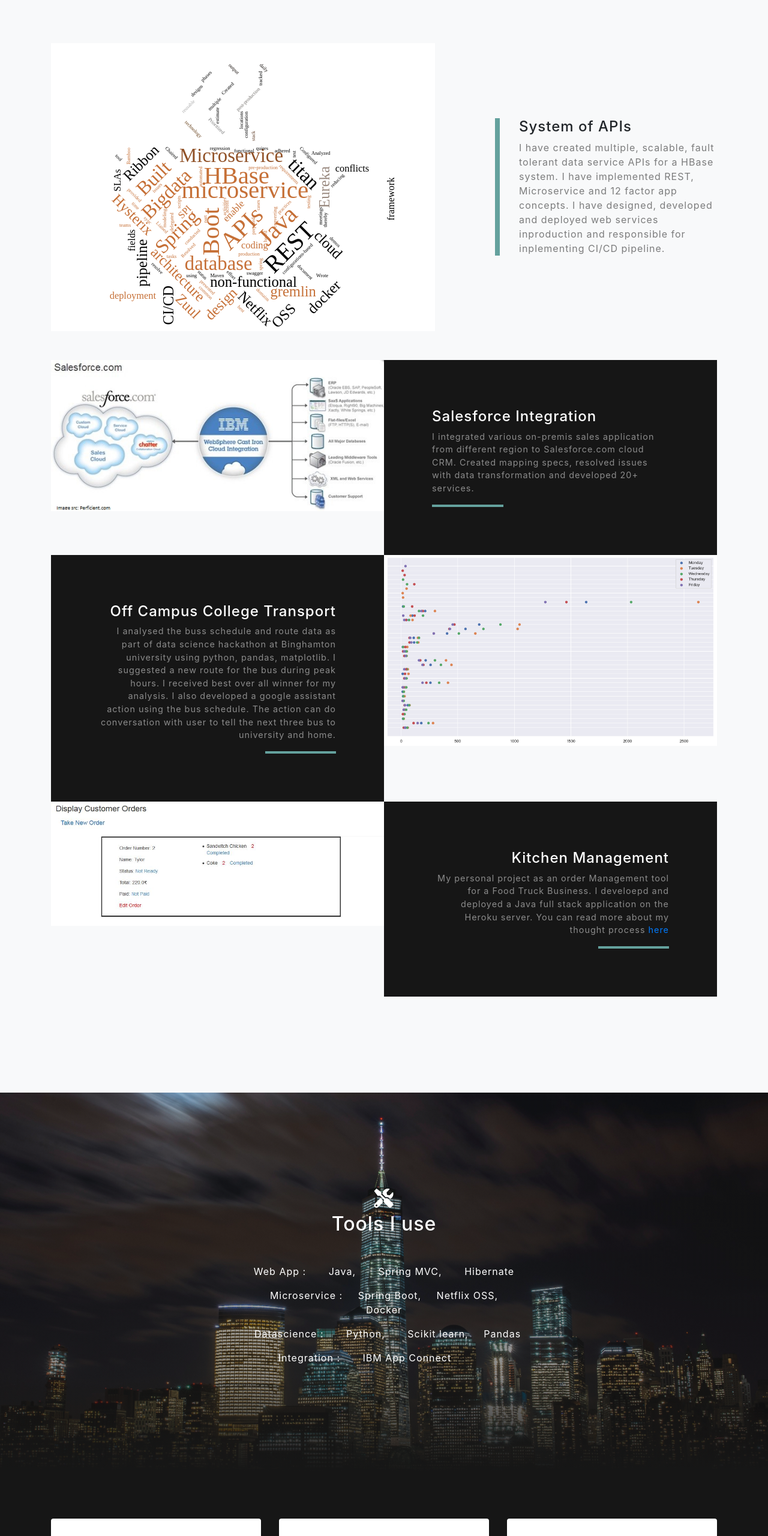
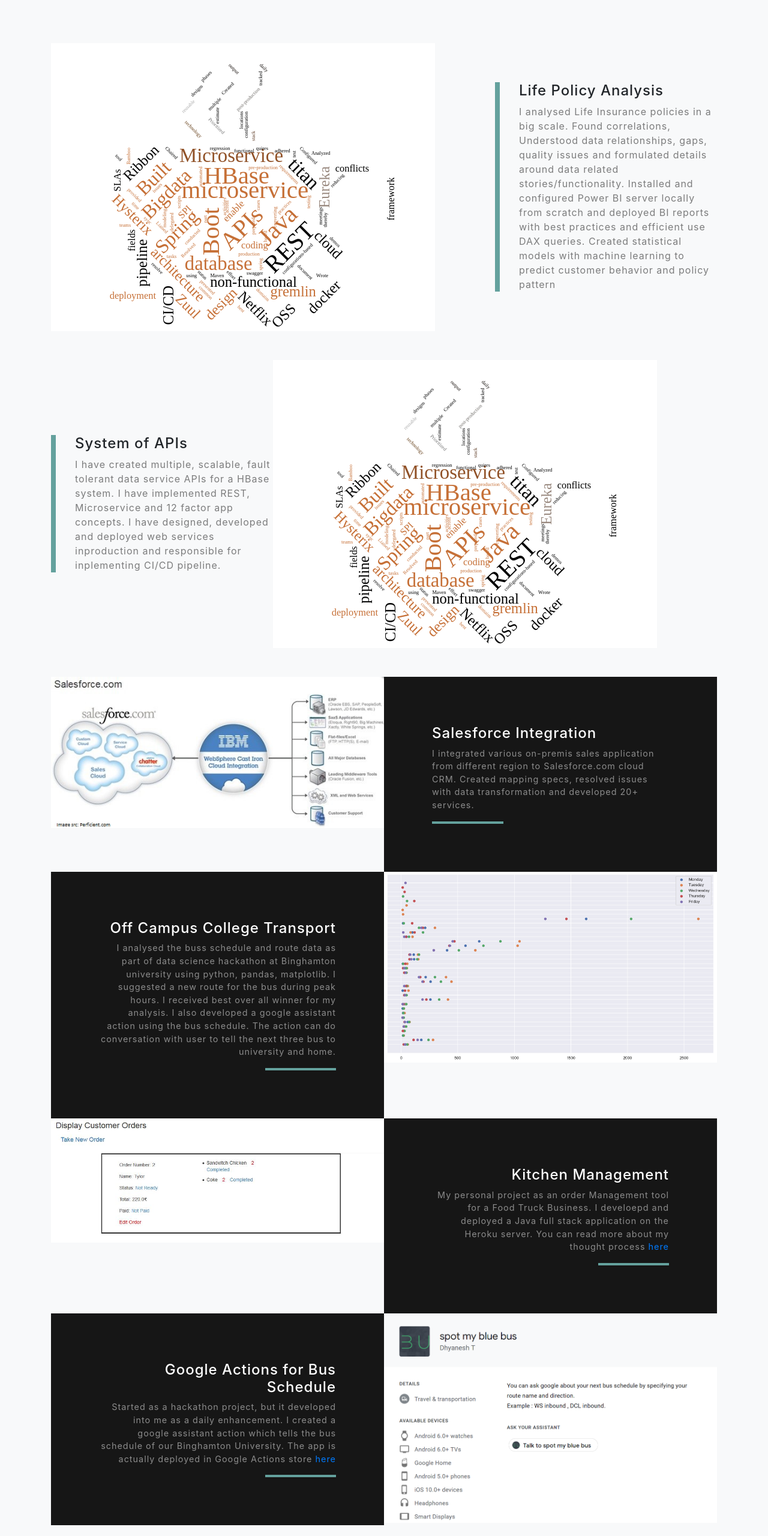
Before and after one commit to thepokasoft/thepokasoft.github.io, a website with bundled scripts: page index.html in a window 1280 px wide. Shown: the part 1780-4340 px from the top of the page at 60% size. Built offline with nearby package versions, Linux system fonts and the light colour scheme.

Commit message:
intern changes

```diff
--- a/index.html
+++ b/index.html
@@ -16,7 +16,8 @@
   <!-- Custom fonts for this template -->
   <link href="vendor/fontawesome-free/css/all.min.css" rel="stylesheet">
   <link href="https://fonts.googleapis.com/css?family=Varela+Round" rel="stylesheet">
-    <link href="https://fonts.googleapis.com/css?family=Nunito:200,200i,300,300i,400,400i,600,600i,700,700i,800,800i,900,900i" rel="stylesheet">
+  <link href="https://fonts.googleapis.com/css?family=Nunito:200,200i,300,300i,400,400i,600,600i,700,700i,800,800i,900,900i"
+    rel="stylesheet">
 
   <!-- Custom styles for this template -->
   <link href="css/grayscale.min.css" rel="stylesheet">
@@ -29,7 +30,8 @@
   <nav class="navbar navbar-expand-lg navbar-light fixed-top" id="mainNav">
     <div class="container">
       <a class="navbar-brand js-scroll-trigger" href="#page-top">Dhyanesh Thatchinamoorthy</a>
-        <button class="navbar-toggler navbar-toggler-right" type="button" data-toggle="collapse" data-target="#navbarResponsive" aria-controls="navbarResponsive" aria-expanded="false" aria-label="Toggle navigation">
+      <button class="navbar-toggler navbar-toggler-right" type="button" data-toggle="collapse" data-target="#navbarResponsive"
+        aria-controls="navbarResponsive" aria-expanded="false" aria-label="Toggle navigation">
         Menu
         <i class="fas fa-bars"></i>
       </button>
@@ -88,11 +90,30 @@
         </div>
         <div class="col-xl-4 col-lg-5">
           <div class="featured-text text-center text-lg-left">
+            <h4>Life Policy Analysis</h4>
+            <p class="text-black-50 mb-0">I analysed Life Insurance policies in a big scale. Found correlations,
+              Understood data relationships, gaps, quality issues and formulated details around data related
+              stories/functionality. Installed and configured Power BI server locally from scratch and deployed BI
+              reports with best practices and efficient use DAX queries.
+              Created statistical models with machine learning to predict customer behavior and policy pattern </p>
+          </div>
+        </div>
+      </div>
+
+      <!-- Featured Project Row -->
+      <div class="row align-items-center no-gutters mb-4 mb-lg-5">
+        <div class="col-xl-4 col-lg-5">
+          <div class="featured-text text-center text-lg-left">
             <h4>System of APIs</h4>
-              <p class="text-black-50 mb-0">I have created multiple, scalable, fault tolerant data service APIs for a HBase system.
+            <p class="text-black-50 mb-0">I have created multiple, scalable, fault tolerant data service APIs for a
+              HBase system.
               I have implemented REST, Microservice and 12 factor app concepts.
-                I have designed, developed and deployed web services inproduction and responsible for inplementing CI/CD pipeline.</p>
+              I have designed, developed and deployed web services inproduction and responsible for inplementing CI/CD
+              pipeline.</p>
           </div>
+        </div>
+        <div class="col-xl-8 col-lg-7">
+          <img class="img-fluid mb-3 mb-lg-0" src="img/EOS_2.svg" alt="">
         </div>
       </div>
 
@@ -106,7 +127,8 @@
             <div class="d-flex h-100">
               <div class="project-text w-100 my-auto text-center text-lg-left">
                 <h4 class="text-white">Salesforce Integration</h4>
-                  <p class="mb-0 text-white-50">I integrated various on-premis sales application from different region to Salesforce.com cloud CRM.
+                <p class="mb-0 text-white-50">I integrated various on-premis sales application from different region to
+                  Salesforce.com cloud CRM.
                   Created mapping specs, resolved issues with data transformation and developed 20+ services. </p>
                 <hr class="d-none d-lg-block mb-0 ml-0">
               </div>
@@ -118,15 +140,17 @@
       <!-- Project Two Row -->
       <div class="row justify-content-center no-gutters">
         <div class="col-lg-6">
-            <img class="img-fluid" src="img/occt-graph.png"  alt="">
+          <img class="img-fluid" src="img/occt-graph.png" alt="">
         </div>
         <div class="col-lg-6 order-lg-first">
           <div class="bg-black text-center h-100 project">
             <div class="d-flex h-100">
               <div class="project-text w-100 my-auto text-center text-lg-right">
                 <h4 class="text-white">Off Campus College Transport</h4>
-                  <p class="mb-0 text-white-50">I analysed the buss schedule and route data as part of data science hackathon at Binghamton university using python, pandas, matplotlib.
-                    I suggested a new route for the bus during peak hours. I received best over all winner for my analysis.
+                <p class="mb-0 text-white-50">I analysed the buss schedule and route data as part of data science
+                  hackathon at Binghamton university using python, pandas, matplotlib.
+                  I suggested a new route for the bus during peak hours. I received best over all winner for my
+                  analysis.
                   I also developed a google assistant action using the bus schedule.
                   The action can do conversation with user to tell the next three bus to university and home.
                   <hr class="d-none d-lg-block mb-0 mr-0">
@@ -153,9 +177,11 @@
             <div class="d-flex h-100">
               <div class="project-text w-100 my-auto text-center text-lg-right">
                 <h4 class="text-white">Kitchen Management</h4>
-                    <p class="mb-0 text-white-50">My personal project as an order Management tool for a Food Truck Business.
+                <p class="mb-0 text-white-50">My personal project as an order Management tool for a Food Truck
+                  Business.
                   I develoepd and deployed a Java full stack application on the Heroku server.
-                    You can read more about my thought process <a href="https://dhyanesht.wordpress.com/2018/10/01/digitizing-gypsykitchen-the-dream-i-always-have/" target="_blank">here</a>  </p>
+                  You can read more about my thought process <a href="https://dhyanesht.wordpress.com/2018/10/01/digitizing-gypsykitchen-the-dream-i-always-have/"
+                    target="_blank">here</a> </p>
                 <hr class="d-none d-lg-block mb-0 mr-0">
               </div>
             </div>
@@ -164,24 +190,26 @@
       </div>
 
       <!-- Project Two Row -->
-        <!-- <div class="row justify-content-center no-gutters">
+      <div class="row justify-content-center no-gutters">
         <div class="col-lg-6">
-            <img class="img-fluid" src="img/activeorders_two.jpg" alt="">
+          <img class="img-fluid" src="img/spotmybluebus.png" alt="">
         </div>
         <div class="col-lg-6 order-lg-first">
           <div class="bg-black text-center h-100 project">
             <div class="d-flex h-100">
               <div class="project-text w-100 my-auto text-center text-lg-right">
-                  <h4 class="text-white">Kitchen Management</h4>
-                  <p class="mb-0 text-white-50">My personal project as an order Management tool for a Food Truck Business.
-                  I develoepd and deployed a Java full stack application on the Heroku server.
-                  You can read more about my thought process <a href="https://dhyanesht.wordpress.com/2018/10/01/digitizing-gypsykitchen-the-dream-i-always-have/" target="_blank">here</a>  </p>
+                <h4 class="text-white">Google Actions for Bus Schedule</h4>
+                <p class="mb-0 text-white-50">Started as a hackathon project, but it developed into me as a daily
+                  enhancement.
+                  I created a google assistant action which tells the bus schedule of our Binghamton University.
+                  The app is actually deployed in Google Actions store <a href="https://assistant.google.com/services/a/uid/000000b3e0f1c27f?hl=en-US&source=web"
+                    target="_blank">here</a> </p>
                 <hr class="d-none d-lg-block mb-0 mr-0">
               </div>
             </div>
           </div>
         </div>
-        </div> -->
+      </div>
 
     </div>
   </section>
@@ -242,18 +270,18 @@
 
       <div class="row">
 
-          <div class="col-md-4 mb-3 mb-md-0">
+        <div class="col-md-6 mb-3 mb-md-0">
           <div class="card py-4 h-100">
             <div class="card-body text-center">
               <i class="fas fa-map-marked-alt text-primary mb-2"></i>
               <h4 class="text-uppercase m-0">Address</h4>
               <hr class="my-4">
-                <div class="small text-black-50">32 Leroy Street, Binghamton NY</div>
+              <div class="small text-black-50">Binghamton NY</div>
             </div>
           </div>
         </div>
 
-          <div class="col-md-4 mb-3 mb-md-0">
+        <div class="col-md-6 mb-3 mb-md-0">
           <div class="card py-4 h-100">
             <div class="card-body text-center">
               <i class="fas fa-envelope text-primary mb-2"></i>
@@ -265,16 +293,16 @@
             </div>
           </div>
         </div>
-
+        <!--
           <div class="col-md-4 mb-3 mb-md-0">
             <div class="card py-4 h-100">
               <div class="card-body text-center">
                 <i class="fas fa-mobile-alt text-primary mb-2"></i>
                 <h4 class="text-uppercase m-0">Phone</h4>
                 <hr class="my-4">
-                <div class="small text-black-50">+1 (607) 304-0201</div>
+                <div class="small text-black-50">xxx-xxx-xxx</div>
               </div>
-            </div>
+            </div> -->
       </div>
     </div>
 
@@ -292,10 +320,10 @@
         <i class="fab fa-linkedin"></i>
       </a>
       <a href="http://dhyanesht.wordpress.com" class="mx-2">
-            <i class="fab fa-wordpress" ></i>
+        <i class="fab fa-wordpress"></i>
       </a>
-          <a href="https://docs.google.com/document/d/1IT6-X8-cLgARWQKcyF6Eb-nmo4hvNVn2am4muA47KEE/edit?usp=sharing" class="mx-2">
-              <i class="far fa-file-alt" ></i>
+      <a href="https://drive.google.com/open?id=1yp-s268fZeZr21AxymxH6CqyaNH2aqY2" class="mx-2">
+        <i class="far fa-file-alt"></i>
       </a>
     </div>
 
@@ -305,9 +333,10 @@
   <!-- Footer -->
   <footer class="bg-black small text-center text-white-50">
     <div class="container">
-        Copyright &copy; Dhyanesh T 2019
+      Copyright &copy; Your Website 2018
       <!-- Start of CuterCounter Code -->
-<a href="http://www.cutercounter.com/" target="_blank"><img src="http://www.cutercounter.com/hits.php?id=gppaca&nd=6&style=13" border="0" alt="free counter"></a>
+      <a href="http://www.cutercounter.com/" target="_blank"><img src="http://www.cutercounter.com/hits.php?id=gppaca&nd=6&style=13"
+          border="0" alt="free counter"></a>
       <!-- End of CuterCounter Code -->
     </div>
   </footer>
```
Lines whose indentation alone changed are shown as unchanged.
